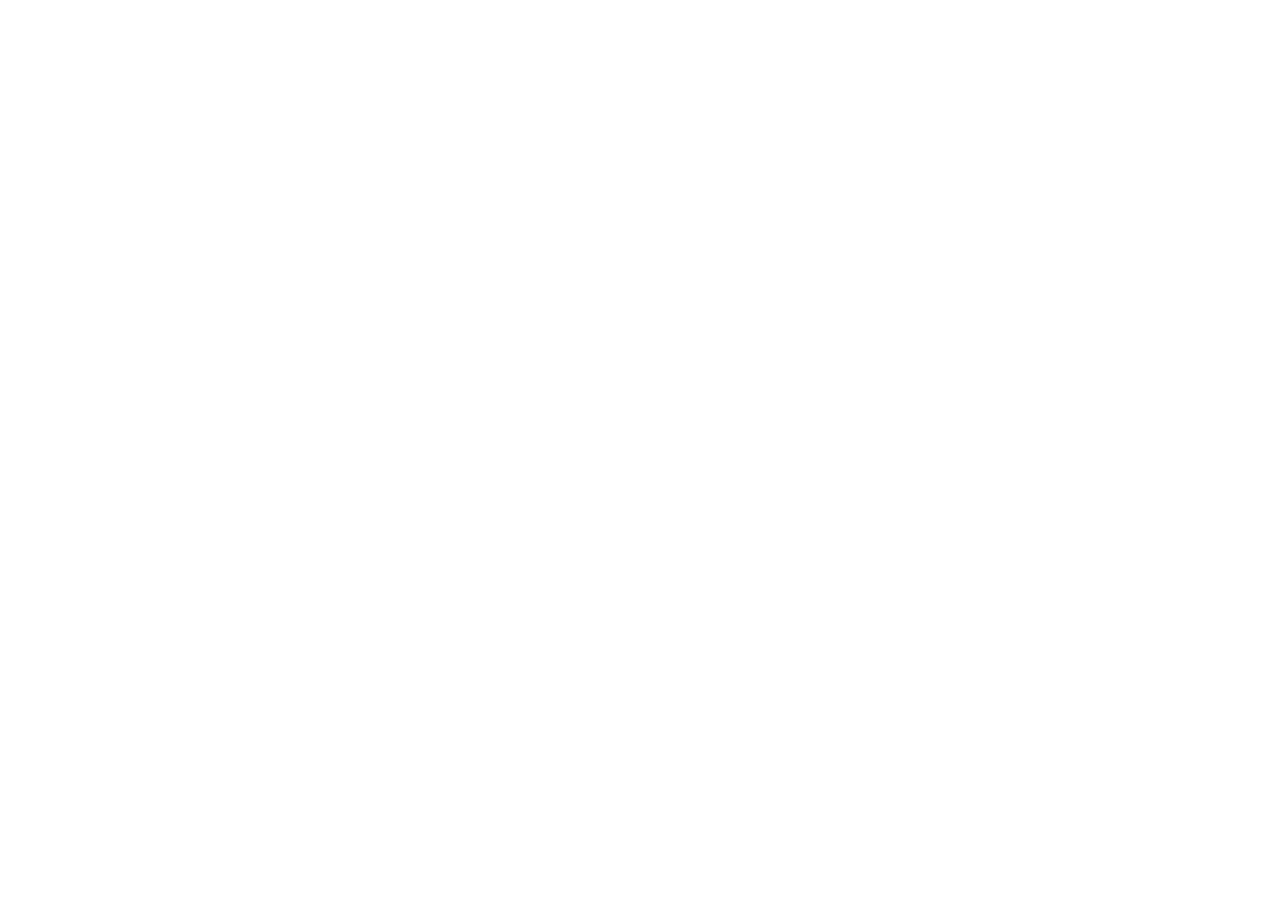
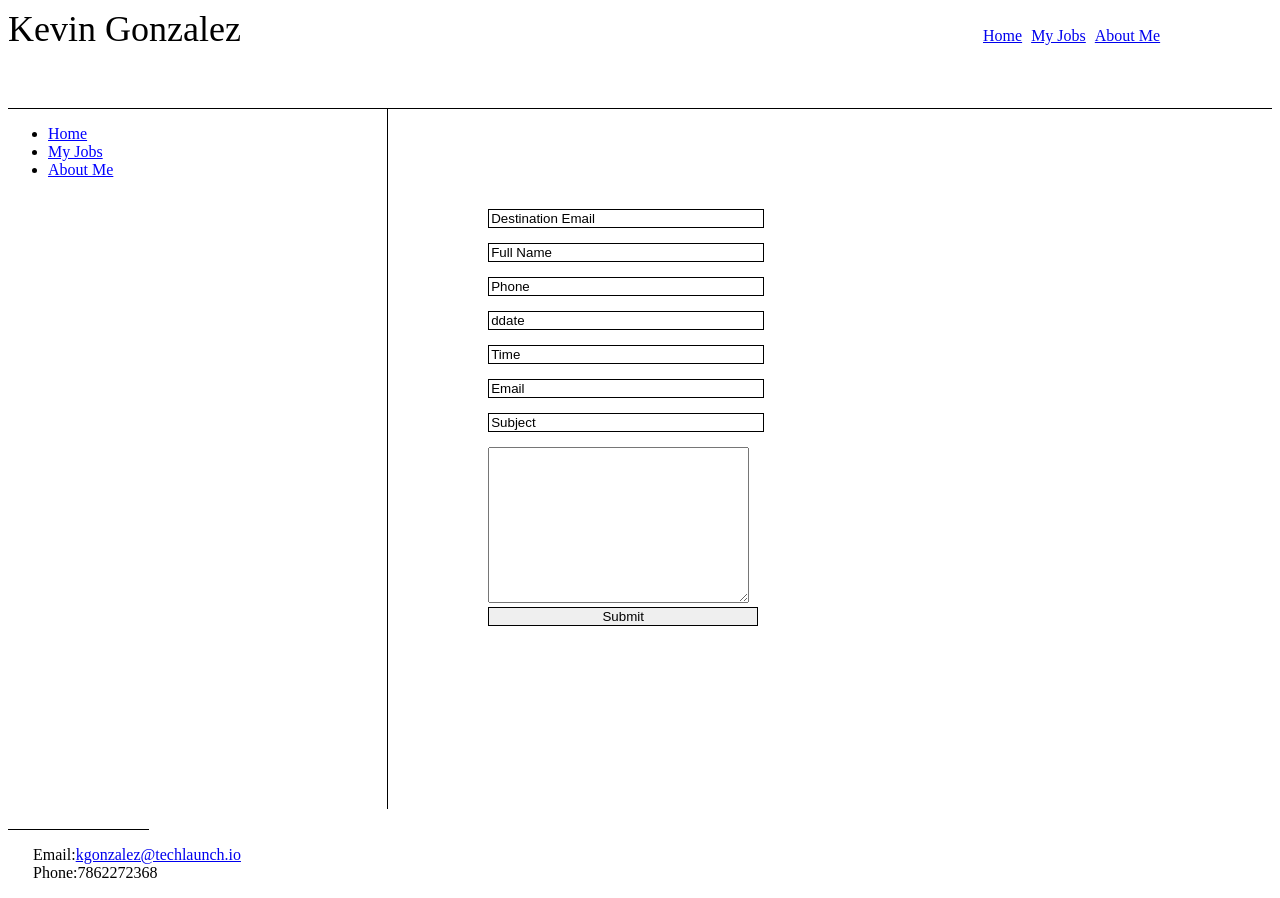
Before and after one commit to kgonzalez452/Form, a plain HTML site: page index.html in a window 1280 px wide. Before the commit the page ends 800 px from the top, so only its background shows below. Drawn offline with Linux system fonts and the light colour scheme.

Commit message:
This is the correct form.html not the other one

```diff
--- a/index.html
+++ b/index.html
@@ -8,8 +8,40 @@
     <link rel="stylesheet" href="style.css">
 </head>
 <body>
-    <div class="Header">
+    <div class="header">
+        Kevin Gonzalez
+        <a href="index.html">Home</a>
+        <a href="MyJobs.html">My Jobs</a>
+        <a href="AboutMe.html">About Me</a>
+     </div>
 
+
+    <div class="sidebar">
+     <ul>
+         <li><a href="index.html">Home</a></li>
+         <li><a href="MyJobs.html">My Jobs</a></li>
+         <li><a href="AboutMe.html">About Me</a></li>
+        </ul>
+    </div>
+
+    <div class="main">
+        <!-- I need to make the following: Destination email, Full Name, Phone, date, time, email, subject, a textarea to hold email, and submit button -->
+        <form action="http://fvi-grad.com:4004/email" method="POST">
+            <input type="text" name="dest_email"/value="Destination Email">
+            <input type="text" name="full_name"/value="Full Name">
+            <input type="text" name="Phone"/value="Phone">
+            <input type="text" name="ddate"/value="ddate">
+            <input type="text" name="time"/value="Time">
+            <input type="text" name="email"/value="Email">
+            <input type="text" name="subject"/value="Subject">
+            <textarea name="message" id="" cols="30" rows="10"></textarea>
+            <input type="submit" name="submit" value="Submit">
+        </form>
+    </div>
+
+    <div class="footer">
+    Email:<a href="mailto:kgonzalez@techlaunch.io">kgonzalez@techlaunch.io</a>
+    Phone:7862272368
     </div>
 </body>
 </html>
--- a/style.css
+++ b/style.css
@@ -0,0 +1,63 @@
+.header{
+    width: 100%;
+    height:100px;
+    font: 36px bold black;
+    text-shadow:
+    padding: 0.25em;
+    border-bottom: 1px solid black;
+}
+
+.header a{
+    position: relative;
+    left: 58%;
+    font-size: 16px;
+    font-style: normal;
+
+}
+
+.sidebar{
+    /* position: absolute; */
+    display: inline-block;
+    width: 30%;
+    height: 700px;
+    border-right: 1px solid black;
+}
+
+.sidebar a{
+    color: blue;
+}
+
+.sidebar a:visited{
+    color: red;
+}
+
+.main{
+    position: absolute;
+    display: inline-flex;
+    width: 64%;
+    height: auto;
+
+}
+.footer{
+    position: absolute;
+    border-top: 1px solid black;
+    top: 829px;
+    width: 100px;
+    /* height: auto; */
+    padding: 1em 1em 1em 25px;
+    padding-left: 25px;
+    border-top: 1px solid black;
+}
+
+form{
+    margin: 0px 146px 0px 0px;
+    flex: 100%;
+    padding: 100px;
+}
+
+form input{
+    display: block;
+    width: 270px;
+    border: 1px solid black;
+    margin: 0px 0px 15px 0px
+}
```
